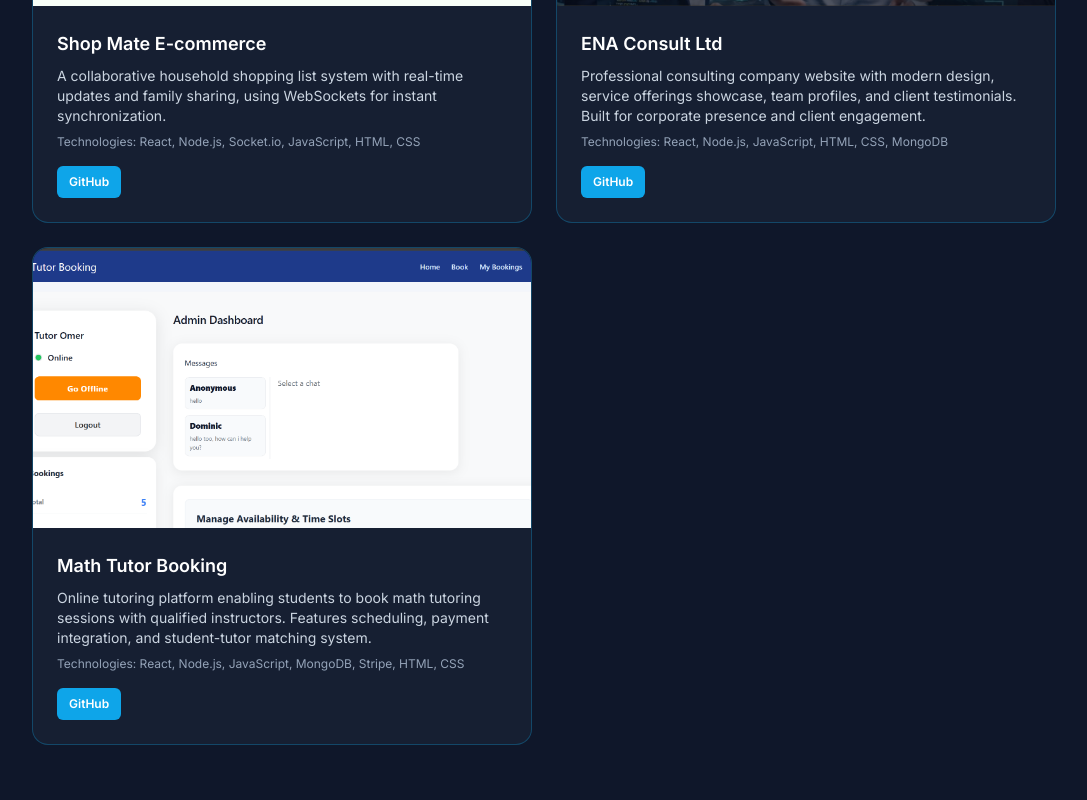
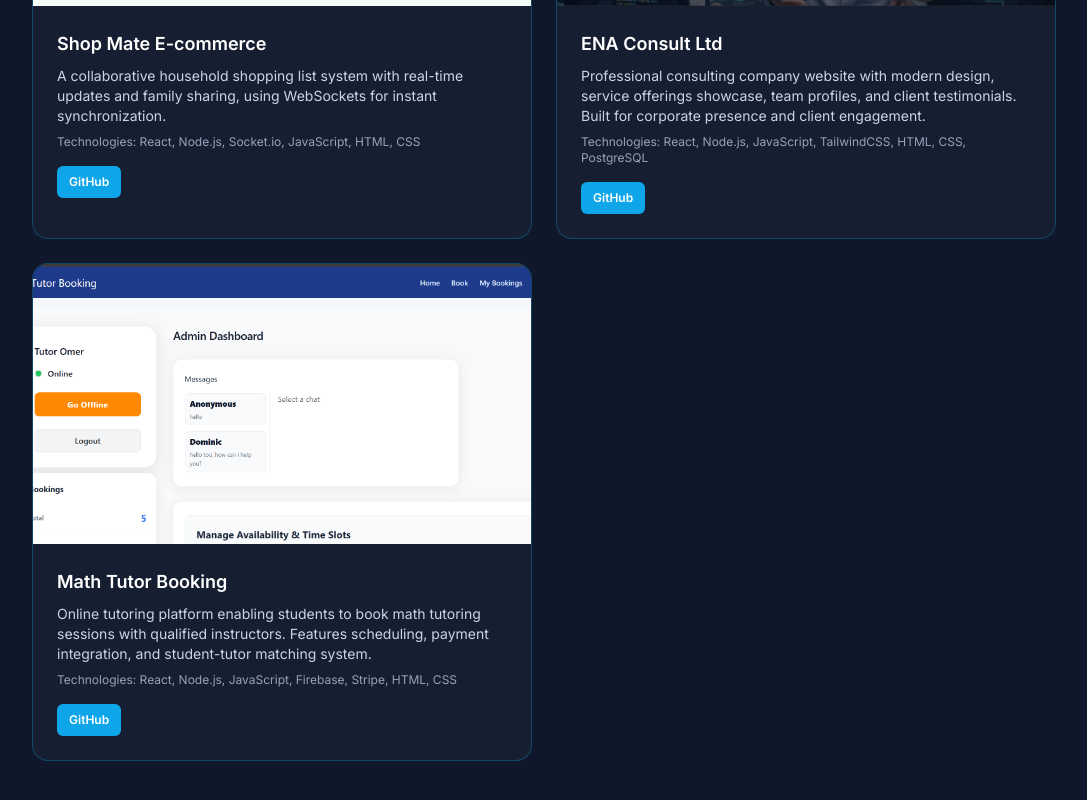
Before and after one commit to Harshpal01/dominic-kipkorir-portfolio, a React (Vite) app: page / in a window 1280 px wide. Shown: the part 3613-4413 px from the top of the page, without its empty margins (96-1183 px from the left). Built offline with nearby package versions, Linux system fonts and the light colour scheme.

Commit message:
Update project tech stacks: Math Tutor uses Firebase, ENA Consult uses PostgreSQL and TailwindCSS

```diff
--- a/src/App.jsx
+++ b/src/App.jsx
@@ -252,7 +252,7 @@ function Projects() {
       title: 'ENA Consult Ltd',
       desc:
         'Professional consulting company website with modern design, service offerings showcase, team profiles, and client testimonials. Built for corporate presence and client engagement.',
-      tech: 'React, Node.js, JavaScript, HTML, CSS, MongoDB',
+      tech: 'React, Node.js, JavaScript, TailwindCSS, HTML, CSS, PostgreSQL',
       link: 'https://github.com/Harshpal01/ENA-Consult-Ltd',
       img: '/enaconsulting.png',
     },
@@ -260,7 +260,7 @@ function Projects() {
       title: 'Math Tutor Booking',
       desc:
         'Online tutoring platform enabling students to book math tutoring sessions with qualified instructors. Features scheduling, payment integration, and student-tutor matching system.',
-      tech: 'React, Node.js, JavaScript, MongoDB, Stripe, HTML, CSS',
+      tech: 'React, Node.js, JavaScript, Firebase, Stripe, HTML, CSS',
       link: 'https://github.com/Harshpal01/Math-tutor-booking',
       img: '/math.png',
     },
```
